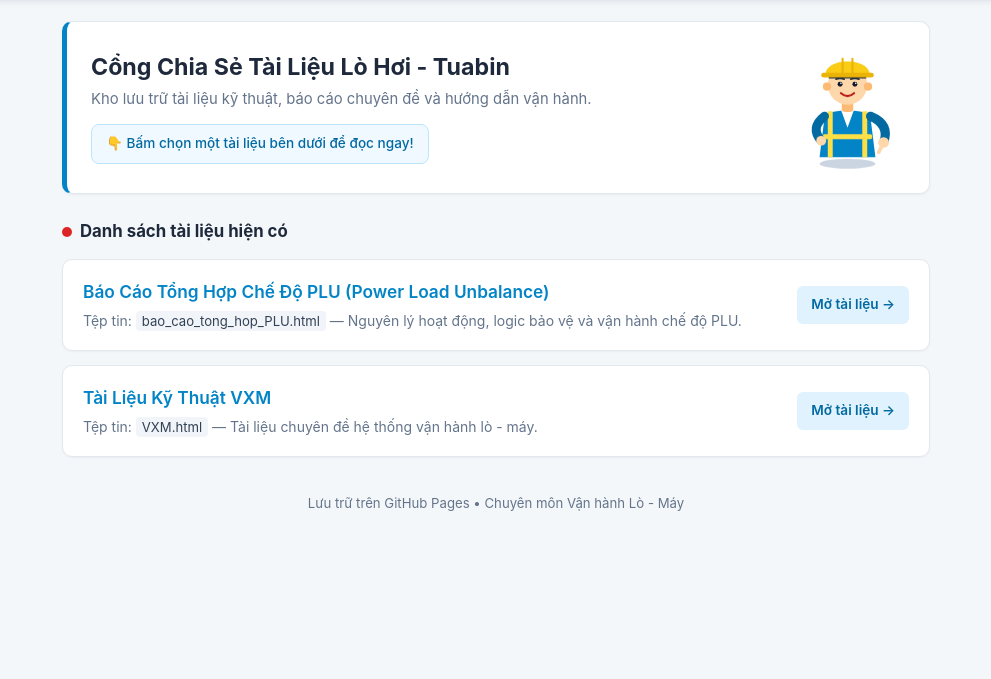
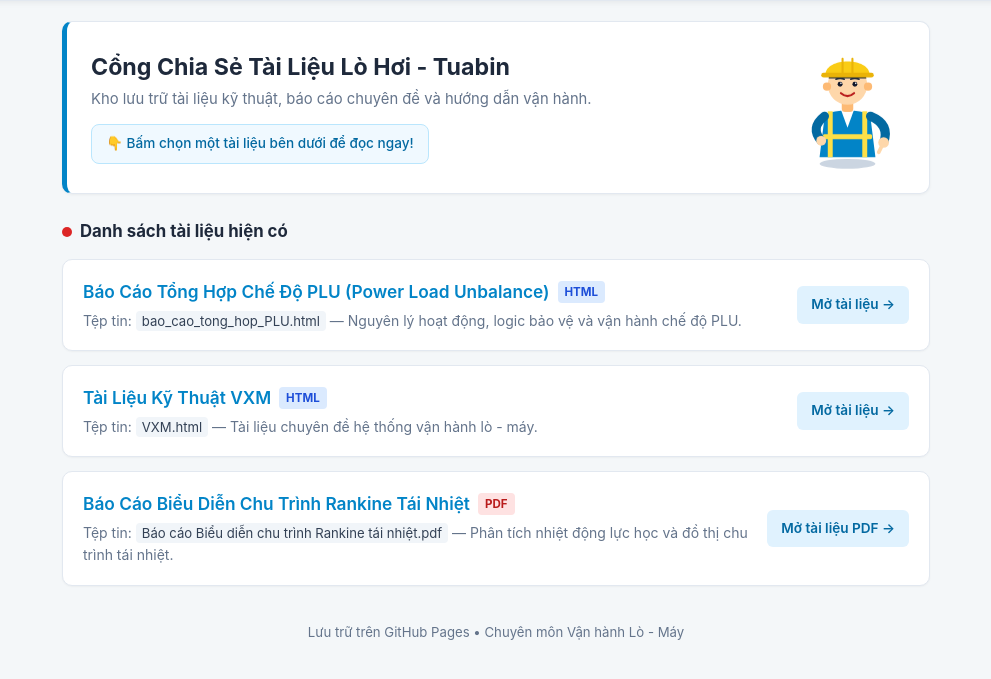
Before and after one commit to linhchinguyen2017md-ops/chiasetailieu, a plain HTML site: page index.html in a window 1280 px wide. Shown: the part 55-734 px from the top of the page, without its empty margins (144-1135 px from the left). Drawn offline with Linux system fonts and the light colour scheme.

Commit message:
Enhance document cards with file type tags
Added file tags for HTML and PDF documents in the document list.

```diff
--- a/index.html
+++ b/index.html
@@ -220,10 +220,31 @@
             font-weight: 600;
             color: var(--accent);
             margin-bottom: 4px;
+            display: flex;
+            align-items: center;
+            flex-wrap: wrap;
+            gap: 8px;
         }
         .doc-card:hover .doc-info h2 {
             color: var(--accent-hover);
             text-decoration: underline;
+        }
+        .file-tag {
+            font-size: 0.72rem;
+            font-weight: 700;
+            padding: 2px 7px;
+            border-radius: 4px;
+            text-transform: uppercase;
+            text-decoration: none !important;
+            display: inline-block;
+        }
+        .tag-html {
+            background-color: #dbeafe;
+            color: #1d4ed8;
+        }
+        .tag-pdf {
+            background-color: #fee2e2;
+            color: #b91c1c;
         }
         .doc-info p {
             font-size: 0.875rem;
@@ -413,7 +434,7 @@
         <div class="doc-list">
             <a href="./bao_cao_tong_hop_PLU.html" class="doc-card" onclick="openDoc(event, './bao_cao_tong_hop_PLU.html', 'Báo Cáo Tổng Hợp PLU')">
                 <div class="doc-info">
-                    <h2>Báo Cáo Tổng Hợp Chế Độ PLU (Power Load Unbalance)</h2>
+                    <h2>Báo Cáo Tổng Hợp Chế Độ PLU (Power Load Unbalance) <span class="file-tag tag-html">HTML</span></h2>
                     <p>Tệp tin: <code>bao_cao_tong_hop_PLU.html</code> — Nguyên lý hoạt động, logic bảo vệ và vận hành chế độ PLU.</p>
                 </div>
                 <span class="doc-badge">Mở tài liệu &rarr;</span>
@@ -421,10 +442,18 @@
 
             <a href="./VXM.html" class="doc-card" onclick="openDoc(event, './VXM.html', 'Tài Liệu Kỹ Thuật VXM')">
                 <div class="doc-info">
-                    <h2>Tài Liệu Kỹ Thuật VXM</h2>
+                    <h2>Tài Liệu Kỹ Thuật VXM <span class="file-tag tag-html">HTML</span></h2>
                     <p>Tệp tin: <code>VXM.html</code> — Tài liệu chuyên đề hệ thống vận hành lò - máy.</p>
                 </div>
                 <span class="doc-badge">Mở tài liệu &rarr;</span>
+            </a>
+
+            <a href="./Báo cáo Biểu diễn chu trình Rankine tái nhiệt.pdf" class="doc-card" onclick="openDoc(event, './Báo cáo Biểu diễn chu trình Rankine tái nhiệt.pdf', 'Chu Trình Rankine Tái Nhiệt')">
+                <div class="doc-info">
+                    <h2>Báo Cáo Biểu Diễn Chu Trình Rankine Tái Nhiệt <span class="file-tag tag-pdf">PDF</span></h2>
+                    <p>Tệp tin: <code>Báo cáo Biểu diễn chu trình Rankine tái nhiệt.pdf</code> — Phân tích nhiệt động lực học và đồ thị chu trình tái nhiệt.</p>
+                </div>
+                <span class="doc-badge">Mở tài liệu PDF &rarr;</span>
             </a>
         </div>
 
@@ -454,11 +483,13 @@
 
         function openDoc(event, url, title) {
             if (event) event.preventDefault();
-            docFrame.src = url;
+            const encodedUrl = encodeURI(url);
+
+            docFrame.src = encodedUrl;
             homeView.style.display = 'none';
             readerView.style.display = 'block';
             floatingBackBtn.style.display = 'inline-flex';
-            btnOpenNewTab.href = url;
+            btnOpenNewTab.href = encodedUrl;
             btnOpenNewTab.style.display = 'inline-flex';
             navTitle.textContent = title;
             btnBackHome.innerHTML = '&larr; Quay lại Trang chủ';
```
